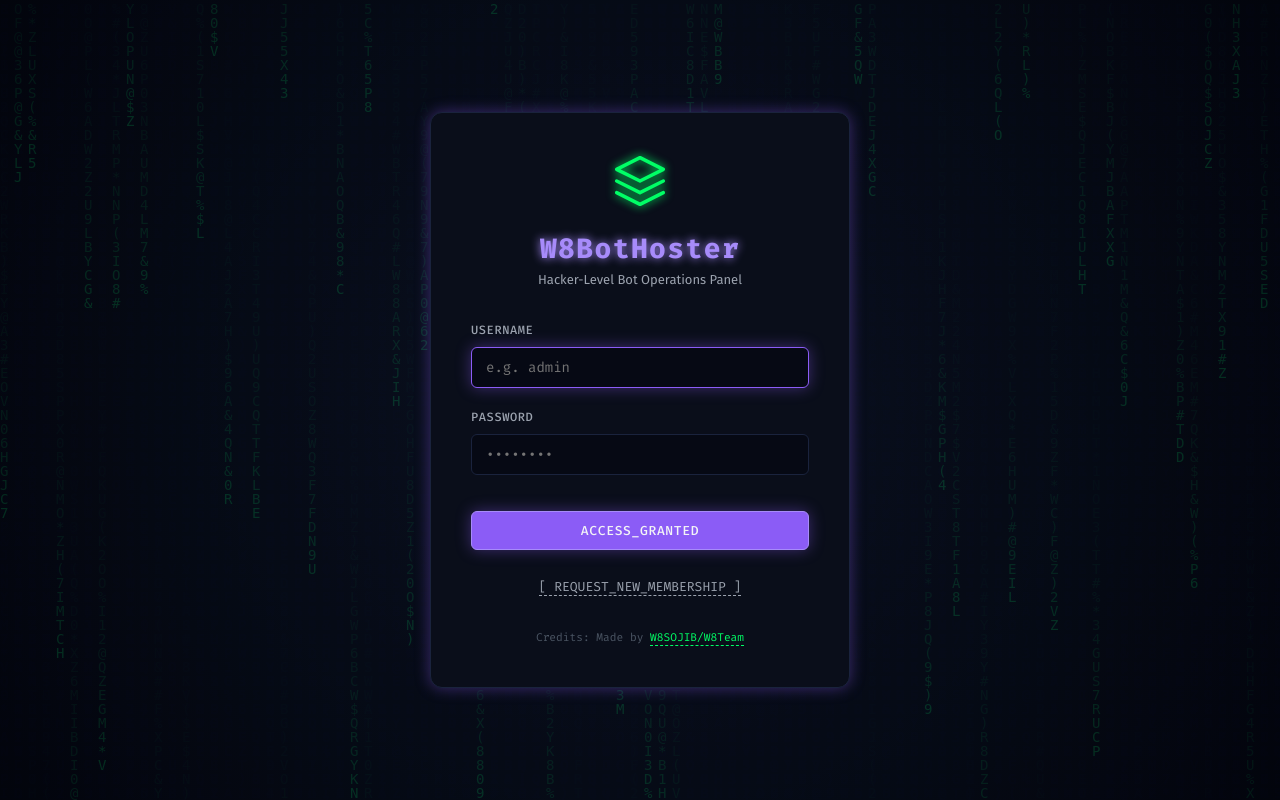
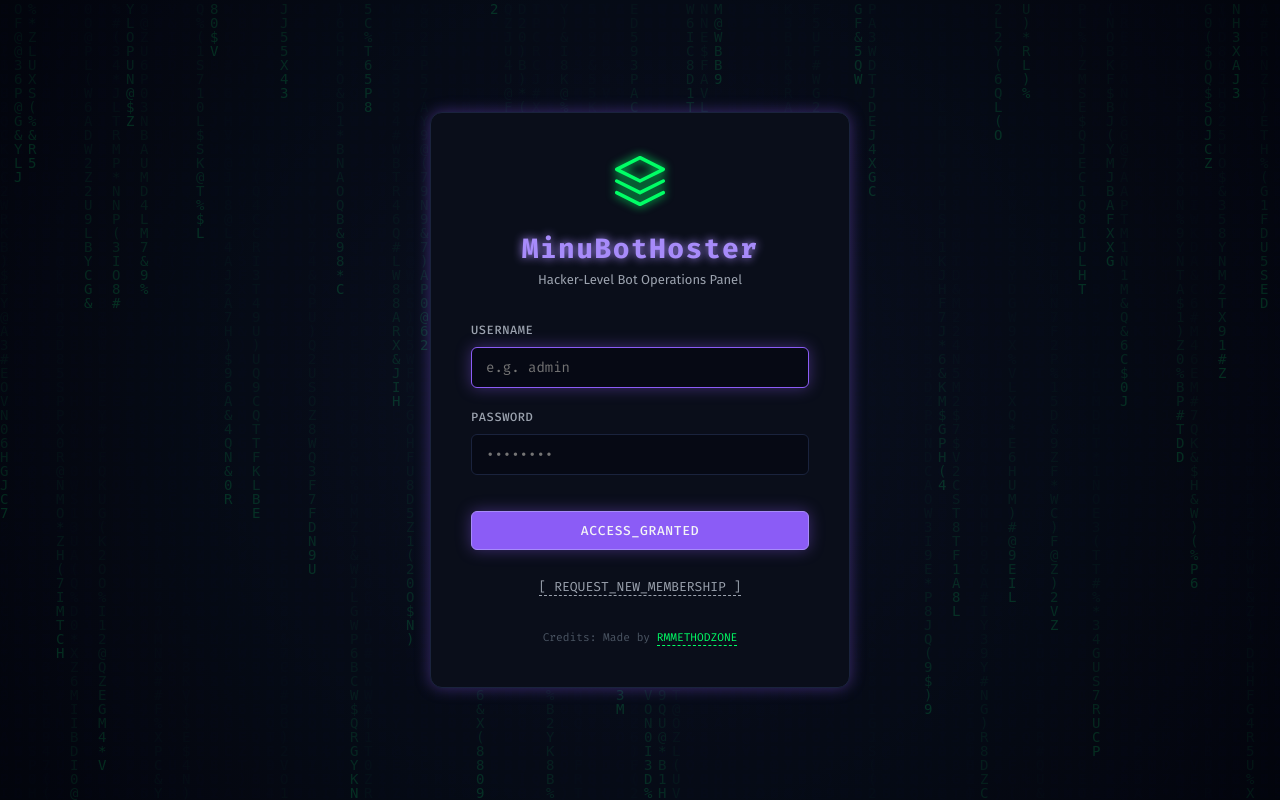
Before and after one commit to rsownerbot2009-sudo/testts, a FastAPI app: page /login in a window 1280 px wide. Run offline with FastAPI, Linux system fonts and the light colour scheme.

Commit message:
Update login.html

```diff
--- a/templates/login.html
+++ b/templates/login.html
@@ -30,7 +30,7 @@
                 <polyline points="2 17 12 22 22 17"></polyline>
                 <polyline points="2 12 12 17 22 12"></polyline>
             </svg>
-            <h1 style="color: var(--primary-light); font-size: 1.75rem; letter-spacing: 0.05em; font-family: 'Fira Code', monospace; text-shadow: 0 0 10px var(--primary-light);">W8BotHoster</h1>
+            <h1 style="color: var(--primary-light); font-size: 1.75rem; letter-spacing: 0.05em; font-family: 'Fira Code', monospace; text-shadow: 0 0 10px var(--primary-light);">MinuBotHoster</h1>
             <p id="form-desc" style="color: var(--text-muted); font-size: 0.8125rem;">Hacker-Level Bot Operations Panel</p>
         </div>
 
@@ -71,7 +71,7 @@
             <a href="#" id="toggle-form-link" style="font-size: 0.8125rem; font-family: 'Fira Code', monospace; color: var(--text-muted); border-bottom: 1px dashed var(--text-muted);">[ REQUEST_NEW_MEMBERSHIP ]</a>
         </div>
 
-        <p class="help-block" style="margin-top: 2rem;">Credits: Made by <a href="https://t.me/W8SOJIB" target="_blank" style="color: var(--accent); text-decoration: none; border-bottom: 1px dashed var(--accent); transition: color 0.3s ease;">W8SOJIB/W8Team</a></p>
+        <p class="help-block" style="margin-top: 2rem;">Credits: Made by <a href="https://t.me/rmmethodzone" target="_blank" style="color: var(--accent); text-decoration: none; border-bottom: 1px dashed var(--accent); transition: color 0.3s ease;">RMMETHODZONE</a></p>
     </div>
 
     <!-- Matrix Code Background JS Animation -->
```
